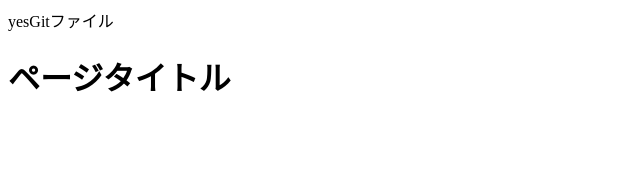
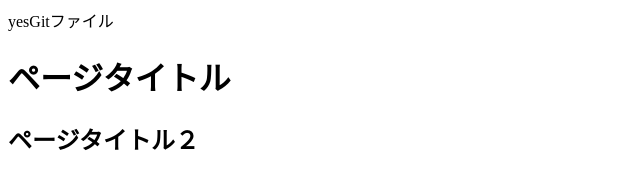
Before and after one commit to Alm-20033/yesGit, a plain HTML site: page index.html in a window 1280 px wide. Shown: the whole page, without its empty margins (0-640 px from the left). Drawn offline with Linux system fonts and the light colour scheme.

Commit message:
h2タイトル変更

```diff
--- a/index.html
+++ b/index.html
@@ -9,5 +9,6 @@
 <body>
     yesGitファイル
     <h1>ページタイトル</h1>
+    <h2>ページタイトル２</h2>
 </body>
 </html>
```
